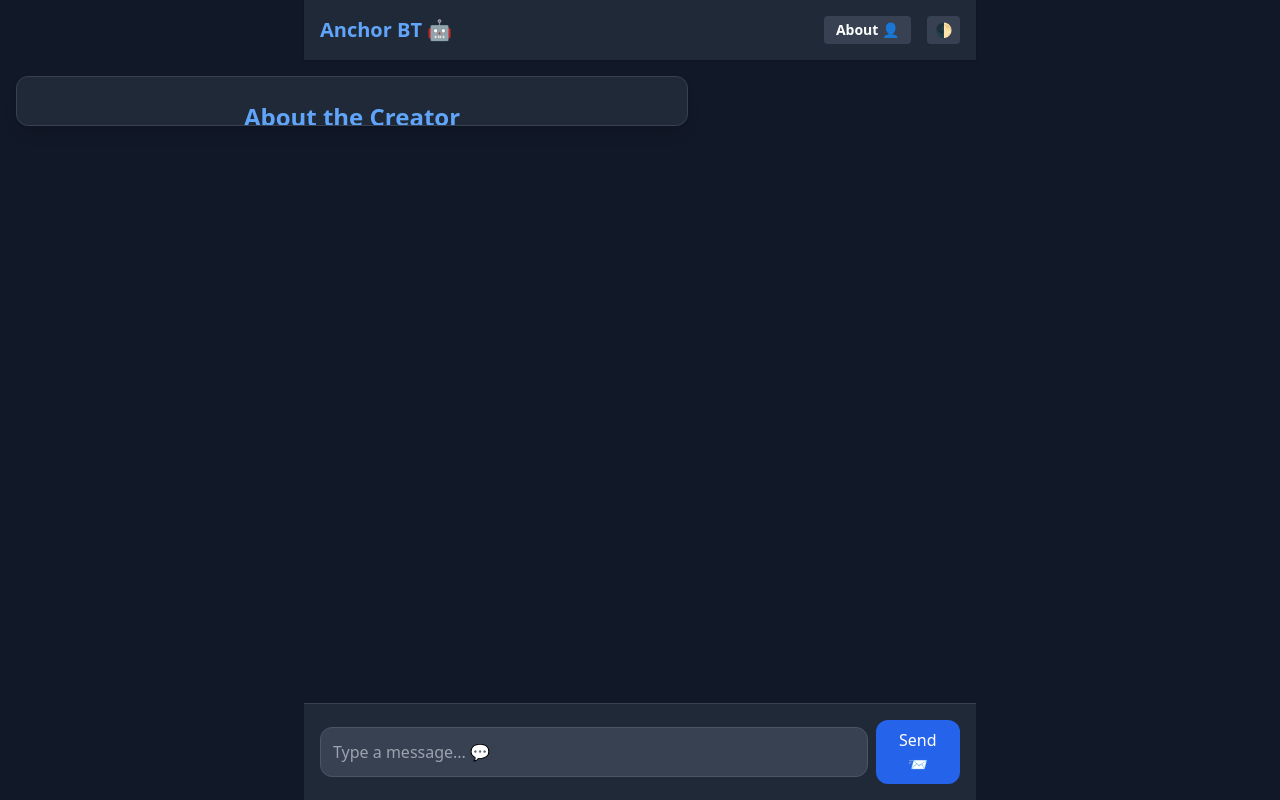
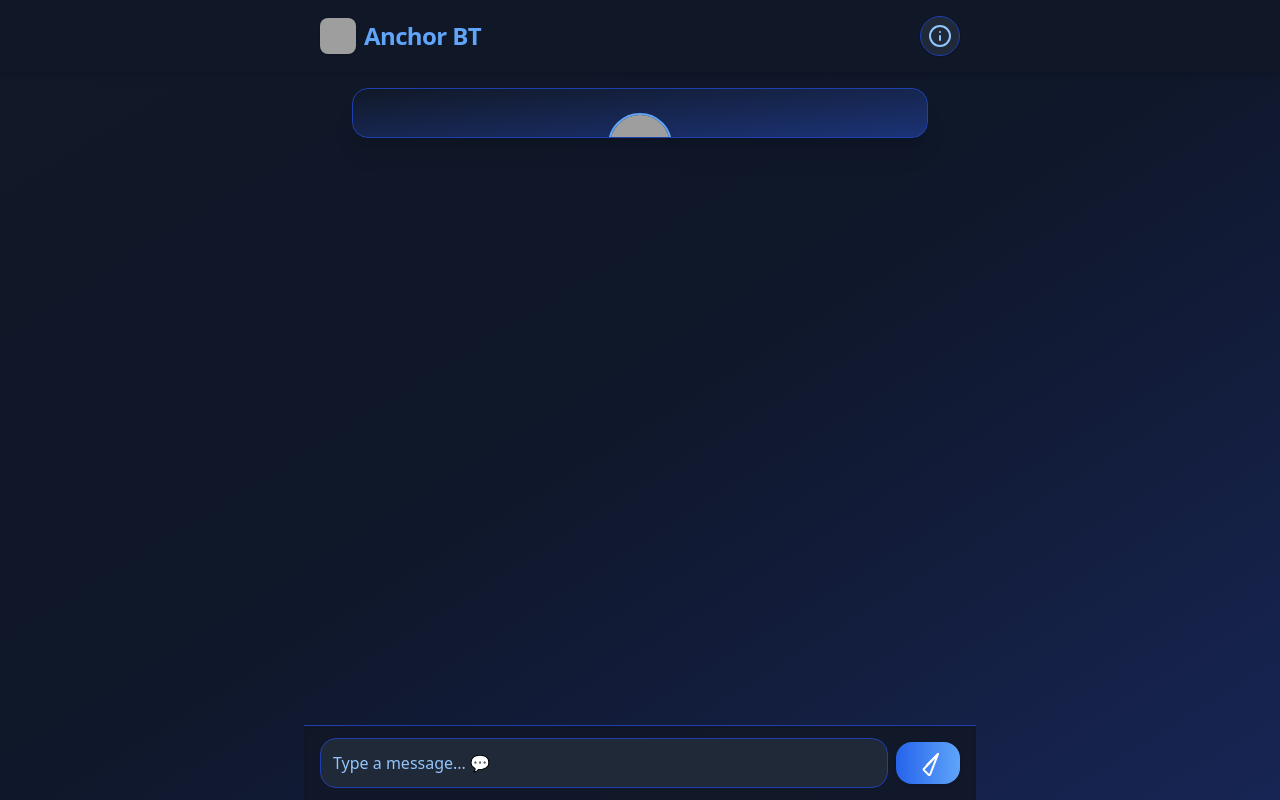
Before and after one commit to melodykellynwaogu/Anchor-AI, a Flask app: page / in a window 1280 px wide. Run offline with Flask 3, Linux system fonts and the light colour scheme; some libraries are stand-ins or nearby versions; grey boxes are pictures that could not be loaded.

Commit message:
Update index.html

```diff
--- a/templates/index.html
+++ b/templates/index.html
@@ -3,7 +3,7 @@
 <head>
     <meta charset="UTF-8">
     <meta name="viewport" content="width=device-width, initial-scale=1.0">
-    <title>ChatBot</title>
+    <title>Anchor BT 🤖</title>
     <script src="https://cdn.tailwindcss.com"></script>
     <script>
         tailwind.config = {
@@ -11,73 +11,107 @@
         }
     </script>
     <style>
-        html,
-        body {
+        html, body {
             height: 100%;
             margin: 0;
         }
+        ::-webkit-scrollbar {
+            width: 8px;
+            background: #23272f;
+        }
+        ::-webkit-scrollbar-thumb {
+            background: #374151;
+            border-radius: 6px;
+        }
         .slide-toggle {
-            transition: max-height 0.5s ease-in-out;
-            overflow: hidden;
+            transition: max-height 0.5s cubic-bezier(.4,0,.2,1);
         }
     </style>
+    <link rel="icon" type="image/svg+xml" href="https://cdn.jsdelivr.net/gh/twitter/twemoji@14.0.2/assets/svg/1f916.svg">
 </head>
-
-<body class="bg-gray-100 dark:bg-gray-900 text-gray-800 dark:text-gray-100 flex flex-col h-screen">
-    <header class="bg-white dark:bg-gray-800 shadow p-2 sm:p-4 text-center font-bold text-base sm:text-xl text-blue-600 dark:text-blue-400 flex justify-between items-center max-w-2xl mx-auto w-full">
-        <span>Anchor BT 🤖</span>
-        <div class="flex gap-2">
-            <button onclick="toggleAbout()" class="px-3 py-1 rounded text-sm bg-gray-200 dark:bg-gray-700 dark:text-white mr-2 hover:bg-blue-100 dark:hover:bg-blue-900 transition-colors w-full sm:w-auto">About 👤</button>
-            <button onclick="toggleTheme()" class="px-2 py-1 rounded text-sm bg-gray-200 dark:bg-gray-700 dark:text-white hover:bg-blue-100 dark:hover:bg-blue-900 transition-colors w-full sm:w-auto">🌓</button>
+<body class="bg-gradient-to-br from-gray-900 via-slate-900 to-blue-950 text-gray-100 flex flex-col h-screen font-sans">
+    <!-- Header -->
+    <header class="bg-gray-900/90 shadow-md backdrop-blur-md sticky top-0 z-20 px-0 py-3 sm:py-4">
+        <div class="flex justify-between items-center max-w-2xl mx-auto w-full px-4">
+            <div class="flex items-center gap-2">
+                <img class="w-9 h-9 rounded-lg shadow" src="https://cdn.jsdelivr.net/gh/twitter/twemoji@14.0.2/assets/svg/1f916.svg" alt="Bot Icon">
+                <span class="text-2xl font-extrabold text-blue-400 tracking-tight">Anchor BT</span>
+            </div>
+            <button onclick="toggleAbout()" title="About the Creator" class="w-10 h-10 p-0 rounded-full bg-gray-800 hover:bg-blue-500 flex items-center justify-center border border-blue-800 shadow transition-colors duration-200">
+                <svg xmlns="http://www.w3.org/2000/svg" class="h-6 w-6 text-blue-300" fill="none" viewBox="0 0 24 24" stroke="currentColor">
+                  <circle cx="12" cy="12" r="10" stroke-width="2" />
+                  <path stroke-linecap="round" stroke-linejoin="round" stroke-width="2" d="M12 16v-4m0-4h.01" />
+                </svg>
+            </button>
         </div>
     </header>
-    <div id="about-section" class="max-h-0 overflow-hidden bg-white dark:bg-gray-800 border dark:border-gray-700 rounded-xl shadow-lg p-2 sm:p-6 mx-2 sm:mx-4 my-4 text-center transition-all duration-500 max-w-2xl mx-auto w-full">
-        <h2 class="text-2xl font-bold text-blue-600 dark:text-blue-400 mb-2">About the Creator</h2>
-        <p class="text-gray-700 dark:text-gray-300">
-            This chatbot was developed by <strong>Melody Kelly Nwaogu</strong>, a passionate Python developer and creative mind behind Anchor BT. Melody loves building fun and functional tools using Python and Flask.
+
+    <!-- About Section -->
+    <div id="about-section" class="max-h-0 overflow-hidden bg-gradient-to-br from-gray-900/90 to-blue-900/80 border border-blue-800 rounded-2xl shadow-xl p-0 sm:p-6 mx-2 sm:mx-auto my-4 text-center transition-all duration-500 max-w-xl w-full">
+        <div class="flex justify-center mb-3">
+            <img src="https://avatars.githubusercontent.com/u/37944636?v=4" alt="Melody Kelly Nwaogu" class="w-16 h-16 rounded-full border-2 border-blue-400 shadow-lg">
+        </div>
+        <h2 class="text-xl font-bold text-blue-300 mb-2">About the Creator</h2>
+        <p class="text-gray-300 text-sm leading-relaxed mb-2">
+            <b>Melody Kelly Nwaogu</b> is a creative Python developer who crafts fun and functional tools with Python and Flask.
         </p>
+        <div class="flex justify-center gap-4 mt-3">
+            <a class="inline-flex items-center gap-1 text-blue-400 hover:text-blue-200 transition-colors text-sm" href="https://github.com/melodykellynwaogu" target="_blank" rel="noopener">
+                <svg class="w-4 h-4" fill="currentColor" viewBox="0 0 24 24"><path d="M12 0a12 12 0 00-3.79 23.4c.6.11.82-.26.82-.58v-2.04c-3.34.73-4.04-1.61-4.04-1.61-.54-1.38-1.32-1.74-1.32-1.74-1.08-.74.08-.73.08-.73 1.19.08 1.82 1.23 1.82 1.23 1.06 1.82 2.78 1.3 3.46.99.11-.77.42-1.3.77-1.6-2.66-.3-5.46-1.32-5.46-5.89 0-1.3.47-2.36 1.23-3.19-.12-.3-.54-1.51.12-3.16 0 0 1-.32 3.3 1.22a11.5 11.5 0 016 0c2.31-1.54 3.3-1.22 3.3-1.22.66 1.65.24 2.86.12 3.16.76.83 1.23 1.89 1.23 3.19 0 4.58-2.8 5.58-5.47 5.88.43.37.81 1.1.81 2.23v3.3c0 .32.22.7.82.58A12 12 0 0012 0z"/></svg>
+                @melodykellynwaogu
+            </a>
+        </div>
     </div>
 
-    <div id="chat-container" class="flex-grow overflow-y-auto p-2 sm:p-4 space-y-4 max-w-2xl mx-auto w-full">
-        {% for msg in messages %}
-        <div class="{% if msg.role == 'user' %}text-right{% else %}text-left{% endif %}">
-            <div class="inline-block px-4 py-2 rounded-xl {% if msg.role == 'user' %} bg-blue-500 text-white {% else %} bg-gray-300 dark:bg-gray-700 text-gray-800 dark:text-gray-200 {% endif %}">
-                {{ msg.content }}
+    <!-- Chat Area -->
+    <main class="flex-grow flex flex-col justify-end max-w-2xl mx-auto w-full px-2 sm:px-0">
+        <div id="chat-container" class="flex-grow overflow-y-auto p-1 sm:p-4 space-y-4">
+            {% for msg in messages %}
+            <div class="{% if msg.role == 'user' %} justify-end {% else %} justify-start {% endif %} flex">
+                <div class="max-w-[80%] px-5 py-3 rounded-2xl shadow-lg break-words text-base
+                    {% if msg.role == 'user' %}
+                        bg-blue-600 text-white rounded-br-lg
+                    {% else %}
+                        bg-gray-800 text-blue-200 rounded-bl-lg border border-blue-800
+                    {% endif %}">
+                    {{ msg.content }}
+                </div>
             </div>
+            {% endfor %}
+            <div id="scroll-anchor"></div>
         </div>
-        {% endfor %}
-        <div id="scroll-anchor"></div>
-    </div>
+    </main>
 
-    <form method="POST" class="p-2 sm:p-4 bg-white dark:bg-gray-800 border-t dark:border-gray-700 flex flex-col sm:flex-row items-center max-w-2xl mx-auto w-full">
-        <input name="prompt" required placeholder="Type a message... 💬" class="w-full sm:flex-grow p-3 rounded-xl border border-gray-300 dark:border-gray-600 dark:bg-gray-700 dark:text-white focus:outline-none focus:ring-2 focus:ring-blue-400 mb-2 sm:mb-0 sm:mr-2 transition-colors duration-200 focus:border-blue-500 hover:border-blue-400" />
-        <button type="submit" class="w-full sm:w-auto bg-blue-600 hover:bg-blue-700 text-white px-4 py-2 rounded-xl transition-colors duration-200 hover:scale-105 focus:outline-none focus:ring-2 focus:ring-blue-400">Send 📨</button>
+    <!-- Input Box -->
+    <form method="POST" class="bg-gray-900/95 border-t border-blue-800 flex items-center gap-2 p-3 sm:px-4 max-w-2xl mx-auto w-full shadow-inner">
+        <input name="prompt" required autocomplete="off"
+            placeholder="Type a message... 💬"
+            class="flex-grow p-3 rounded-2xl border border-blue-800 bg-gray-800 text-white placeholder:text-blue-300 focus:outline-none focus:ring-2 focus:ring-blue-500 transition-all duration-200"
+        />
+        <button type="submit"
+            class="bg-gradient-to-r from-blue-600 to-blue-400 hover:from-blue-500 hover:to-blue-300 text-white px-5 py-2 rounded-2xl shadow font-semibold transition-all duration-150 hover:scale-105 focus:outline-none focus:ring-2 focus:ring-blue-400">
+            <svg class="w-6 h-6 inline-block" fill="none" stroke="currentColor" viewBox="0 0 24 24">
+                <path stroke-linecap="round" stroke-linejoin="round" stroke-width="2" d="M22 2L11 13" />
+                <path stroke-linecap="round" stroke-linejoin="round" stroke-width="2" d="M22 2l-7.8 20.4a1 1 0 01-1.6.4l-4.7-4.7a1 1 0 01.4-1.6L22 2z" />
+            </svg>
+        </button>
     </form>
 
+    <!-- JS -->
     <script>
         function scrollToBottom() {
             const anchor = document.getElementById('scroll-anchor');
-            if (anchor) {
-                anchor.scrollIntoView({ behavior: 'smooth' });
-            }
+            if (anchor) anchor.scrollIntoView({ behavior: 'smooth' });
         }
-
         scrollToBottom();
-        if (!document.documentElement.classList.contains('dark')) {
-            document.documentElement.classList.add('dark');
-        }
-
-        function toggleTheme() {
-            document.documentElement.classList.toggle('dark');
-        }
 
         function toggleAbout() {
             const about = document.getElementById('about-section');
             if (about.classList.contains('max-h-0')) {
                 about.classList.remove('max-h-0');
-                about.classList.add('max-h-96');
+                about.classList.add('max-h-96', 'p-6');
             } else {
-                about.classList.remove('max-h-96');
+                about.classList.remove('max-h-96', 'p-6');
                 about.classList.add('max-h-0');
             }
         }
```
